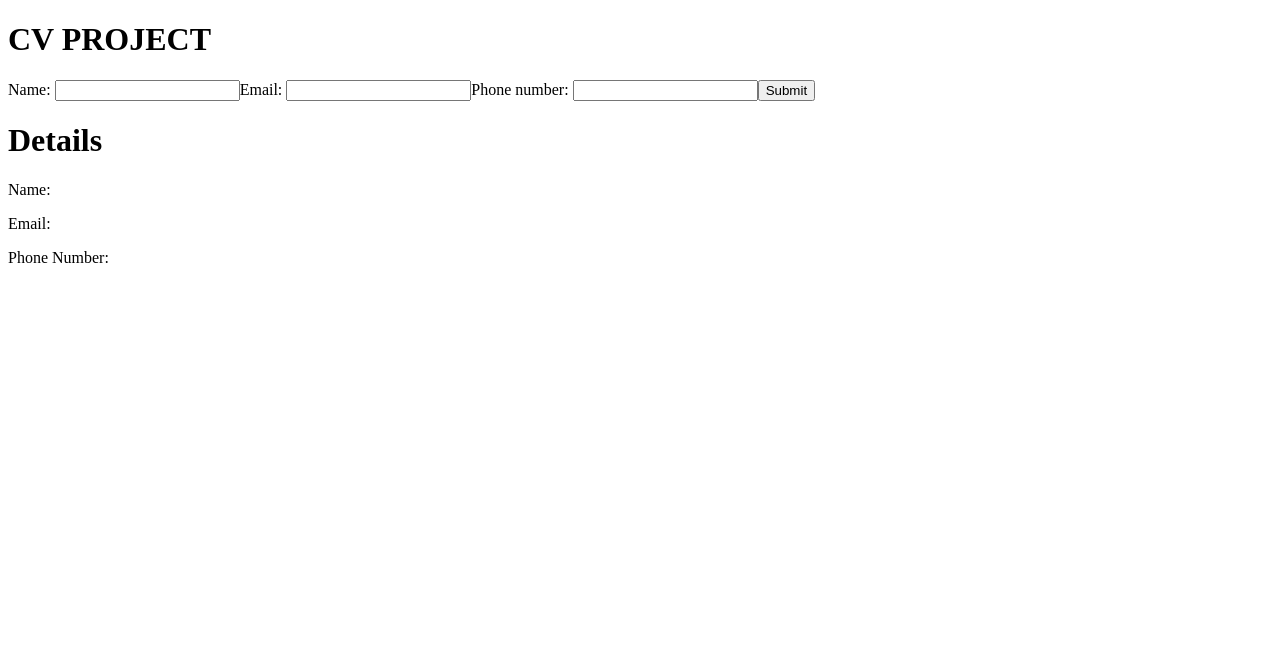
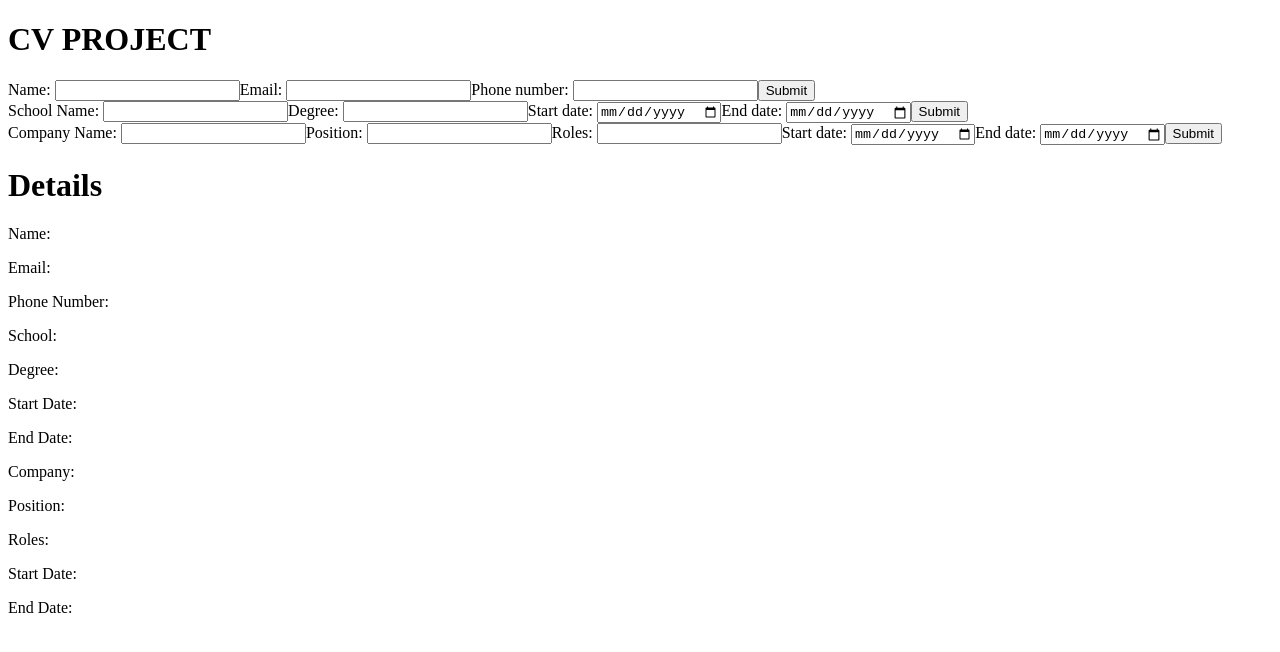
Before and after one commit to joshuaobare/cv-project, a React (Create React App) app: page / in a window 1280 px wide. Shown: the top 652 px of the page. Built offline with nearby package versions, Linux system fonts and the light colour scheme; the HTML template or start-up script is replaced by a standard one.

Commit message:
Experience values will now be displayed by the Overview Component

```diff
--- a/src/App.js
+++ b/src/App.js
@@ -1,7 +1,7 @@
 import React , {Component} from 'react';
 import General from './components/GeneralInfo';
-//import Education from './components/Education';
-//import Experience from './components/Experience';
+import Education from './components/Education';
+import Experience from './components/Experience';
 import Overview from './components/Overview';
 
 class App extends Component {
@@ -11,7 +11,18 @@ class App extends Component {
     this.state = {
       name:{text: ""},
       email:{text: ""},
-      number : {text: ""}
+      number : {text: ""},
+      school:{text: ""},
+      degree:{text: ""},
+      schoolStart:{text: ""},
+      schoolEnd : {text: ""},
+      company : {text: ""},
+      position:{text: ""},
+      roles:{text: ""},
+      workStart:{text: ""},
+      workEnd : {text: ""}
+
+
     }
 
   this.handleChange = this.handleChange.bind(this)
@@ -28,7 +39,35 @@ class App extends Component {
       },
       number: {
         text: document.querySelector("#number").value
+      },
+      school: {
+        text: document.querySelector("#school").value
+      },
+      degree: {
+        text: document.querySelector("#degree").value
+      },
+      schoolStart: {
+        text: document.querySelector("#school-start-date").value
+      },
+      schoolEnd: {
+      text: document.querySelector("#school-end-date").value
+      },
+      company: {
+        text: document.querySelector("#company").value
+      },
+      position: {
+        text: document.querySelector("#position").value
+      },
+      roles: {
+        text: document.querySelector("#roles").value
+      },
+      workStart: {
+        text: document.querySelector("#work-start-date").value
+      },
+      workEnd: {
+      text: document.querySelector("#work-end-date").value
       }
+
     })
   }
 
@@ -37,7 +76,16 @@ class App extends Component {
     this.setState({
       name:{text: ""},
       email:{text: ""},
-      number : {text: ""}
+      number : {text: ""},
+      school:{text: ""},
+      degree:{text: ""},
+      schoolStart:{text: ""},
+      schoolEnd : {text: ""},
+      company : {text: ""},
+      position:{text: ""},
+      roles:{text: ""},
+      workStart:{text: ""},
+      workEnd : {text: ""}
     })
   }
 
@@ -45,15 +93,16 @@ class App extends Component {
 
   render() {
 
-    const {name,email,number} = this.state
+    const {name,email,number, degree,school,schoolStart,schoolEnd,company,position,roles,workStart,workEnd } = this.state
 
     return (
       <div className="App">
         <h1>CV PROJECT</h1>
         <General onChange={this.handleChange} nameValue={name.text} emailValue={email.text} numberValue={number.text} onSubmitName={this.onSubmitName}  />
-        {/*<Education />
-        <Experience />*/ }
-        <Overview names = {this.state.name.text} email={this.state.email.text} number={this.state.number.text}/>
+        <Education onChange={this.handleChange} schoolName={school.text} degreeName={degree.text} schoolStart={schoolStart.text} schoolEnd={schoolEnd.text} onSubmitName={this.onSubmitName} />
+        <Experience onChange={this.handleChange} company={company.text} position={position.text} roles={roles.text} workStart={workStart.text} workEnd={workEnd.text} onSubmitName={this.onSubmitName}/>
+        <Overview names = {name.text} email={email.text} number={number.text} school={school.text} degree={degree.text} schoolStart={schoolStart.text} schoolEnd={schoolEnd.text}
+        company={company.text} position={position.text} roles={roles.text} workStart={workStart.text} workEnd={workEnd.text}/>
       </div>
     );
   }
--- a/src/components/Education.js
+++ b/src/components/Education.js
@@ -2,22 +2,23 @@ import React , {Component} from 'react';
 
 
 class Education extends Component {
-    constructor() {
-        super()
-    }
+
 
     render(){
+
+        const {schoolName , onChange , onSubmitName, degreeName ,schoolStart,schoolEnd} = this.props
+
         return (
             <div>
-                <form>
+                <form onSubmit={onSubmitName}>
                     <label htmlFor="school">School Name: </label>
-                    <input type="text" id="school"/>
+                    <input onChange={onChange} value={schoolName} type="text" id="school"/>
                     <label htmlFor="degree">Degree: </label>
-                    <input type="text" id="degree"/>
-                    <label htmlFor="start-date">Start date: </label>
-                    <input type="date" id="start-date"/>
-                    <label htmlFor="end-date">End date: </label>
-                    <input type="date" id="end-date"/>
+                    <input onChange={onChange} value={degreeName} type="text" id="degree"/>
+                    <label htmlFor="school-start-date">Start date: </label>
+                    <input onChange={onChange} value={schoolStart} type="date" id="school-start-date"/>
+                    <label htmlFor="school-end-date">End date: </label>
+                    <input onChange={onChange} value={schoolEnd} type="date" id="school-end-date"/>
                     <button type="submit">
                         Submit
                     </button>
--- a/src/components/Experience.js
+++ b/src/components/Experience.js
@@ -2,24 +2,24 @@ import React , {Component} from 'react';
 
 
 class Experience extends Component {
-    constructor() {
-        super()
-    }
 
     render(){
+
+        const {onChange , onSubmitName, company,position,roles,workStart,workEnd} = this.props
+
         return (
             <div>
-                <form>
+                <form onSubmit={onSubmitName}>
                     <label htmlFor="company">Company Name: </label>
-                    <input type="text" id="company"/>
+                    <input onChange={onChange} value={company} type="text" id="company"/>
                     <label htmlFor="position">Position: </label>
-                    <input type="text" id="position"/>
-                    <label htmlFor="tasks">Tasks: </label>
-                    <input type="text" id="tasks"/>
-                    <label htmlFor="start-date">Start date: </label>
-                    <input type="date" id="start-date"/>
-                    <label htmlFor="end-date">End date: </label>
-                    <input type="date" id="end-date"/>
+                    <input onChange={onChange} value={position} type="text" id="position"/>
+                    <label htmlFor="roles">Roles: </label>
+                    <input onChange={onChange} value={roles} type="text" id="roles"/>
+                    <label htmlFor="work-start-date">Start date: </label>
+                    <input onChange={onChange} value={workStart} type="date" id="work-start-date"/>
+                    <label htmlFor="work-end-date">End date: </label>
+                    <input onChange={onChange} value={workEnd} type="date" id="work-end-date"/>
                     <button type="submit">
                         Submit
                     </button>
--- a/src/components/Overview.js
+++ b/src/components/Overview.js
@@ -2,18 +2,26 @@ import React , {Component} from 'react';
 
 
 class Overview extends Component {
-    constructor(props) {
-        super(props)
-    }
 
     render(){
+        const {names,email,number,school,degree,schoolStart,schoolEnd, company,position,roles,workStart,workEnd} = this.props
+
 
         return (
             <div>
                 <h1>Details</h1>
-                <p>Name: {this.props.names}</p>
-                <p>Email: {this.props.email}</p>
-                <p>Phone Number: {this.props.number}</p>
+                <p>Name: {names}</p>
+                <p>Email: {email}</p>
+                <p>Phone Number: {number}</p>
+                <p>School: {school}</p>
+                <p>Degree: {degree}</p>
+                <p>Start Date: {schoolStart}</p>
+                <p>End Date: {schoolEnd}</p>
+                <p>Company: {company}</p>
+                <p>Position: {position}</p>
+                <p>Roles: {roles}</p>
+                <p>Start Date: {workStart}</p>
+                <p>End Date: {workEnd}</p>
 
             </div>
         )
```
